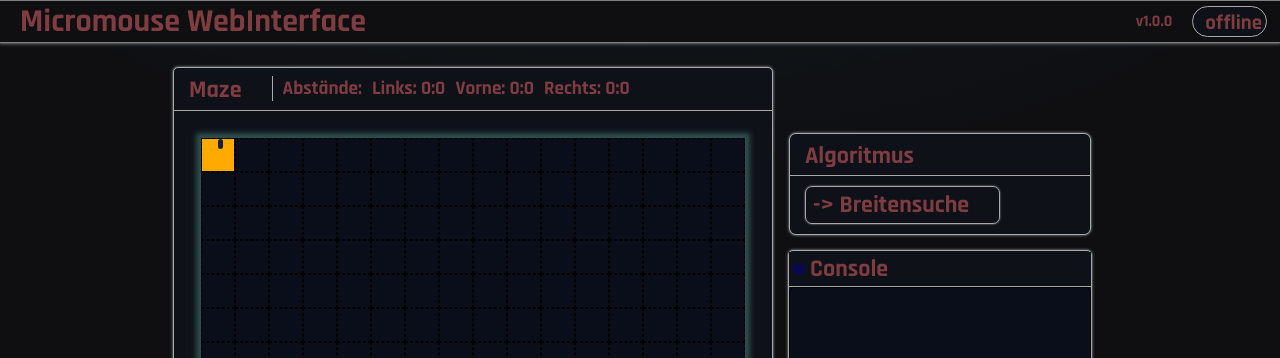
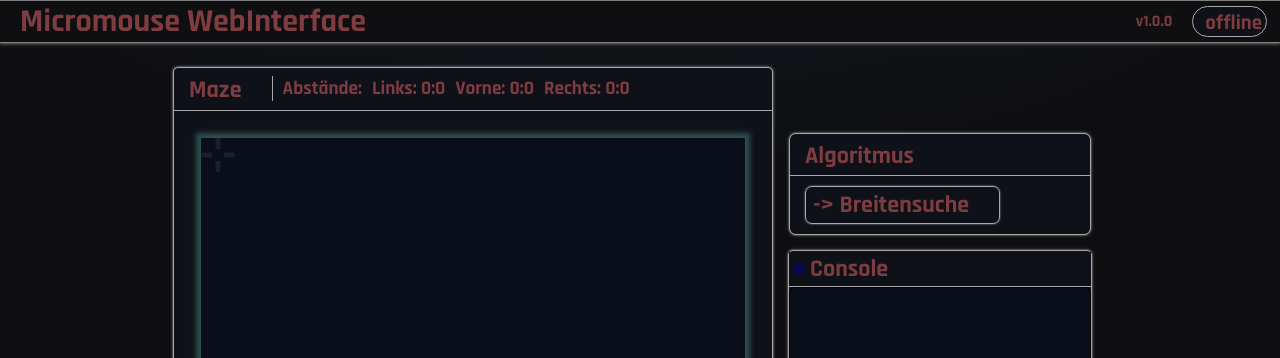
Before and after one commit to al83012/Informatik-Q12---Micromouse, a plain HTML site: page web-interface/web_frontend/home.html in a window 1280 px wide. Shown: the top 358 px of the page. Drawn offline with Linux system fonts and the light colour scheme; no server answers.

Commit message:
changed the design of maze ; added more to the arm system

```diff
--- a/web-interface/web_frontend/home.html
+++ b/web-interface/web_frontend/home.html
@@ -61,6 +61,9 @@
                 <div class="maze_tile">
                     <div class="sys-arm_container">
                         <div class="sys-arm_arm sys-arm_arm-n"></div>
+                        <div class="sys-arm_arm sys-arm_arm-s"></div>
+                        <div class="sys-arm_arm sys-arm_arm-e"></div>
+                        <div class="sys-arm_arm sys-arm_arm-w"></div>
                     </div>
                 </div>
                 <div class="maze_tile"></div>
--- a/web-interface/web_frontend/module/index.js
+++ b/web-interface/web_frontend/module/index.js
@@ -276,7 +276,7 @@ function convert_coords_to_index(i) {
 function select_square(square) {
     square.style.borderColor = "orange";
 
-    let borderAnim = new AnimBorderInner(20, square, 3, 2, 2, [1, 32, 32]);
+    let borderAnim = new AnimBorderInner(20, square, 3, 1, 2, [0, 34, 34]);
     Index.animHandler.addImmediate(borderAnim);
 
     current_state = ["point", "stopped"];
@@ -285,7 +285,7 @@ function select_square(square) {
 function unselect_square(square) {
     square.style.borderColor = "black";
 
-    let borderAnim = new AnimBorderInner(20, square, 2, 3, 1, [2, 30, 30]);
+    let borderAnim = new AnimBorderInner(20, square, 1, 3, 0, [2, 30, 30]);
     Index.animHandler.addImmediate(borderAnim);
 
     current_state = ["reset", "finished"];
--- a/web-interface/web_frontend/style.css
+++ b/web-interface/web_frontend/style.css
@@ -451,10 +451,10 @@ body {
 }
 
 .maze_tile {
-    width: 32px;
-    height: 32px;
+    width: 34px;
+    height: 34px;
     background-color: #0a0e1a;
-    border-width: 1px;
+    border-width: 0px;
     border-style: dashed;
     border-color: black;
 }
@@ -531,16 +531,17 @@ body {
  */
 
 .sys-arm_container {
+    position: relative;
     width: 100%;
     height: 100%;
-    background: #fa0;
+    /*background: #fa0;*/
     z-index: 18; /*the arm system operates on z-index 18 and above*/
 }
 
 .sys-arm_arm {
-    position: relative;
+    position: absolute;
     background: #1a1e2e;
-    border-radius: 3px;
+    border-radius: 2px;
     z-index: 19;
 }
 
@@ -548,8 +549,19 @@ body {
     width: 5px;
     height: calc(50% - 6px);
     left: 50%;
+    transform: translateX(-50%);
 }
+.sys-arm_arm-n { top: 0; border-radius: 2px 2px 0 0; }
+.sys-arm_arm-s { bottom: 0; border-radius: 0 0 2px 2px;}
 
+.sys-arm_arm-e, .sys-arm_arm-w {
+    height: 5px;
+    width: calc(50% - 6px);
+    top: 50%;
+    transform: translateY(-50%);
+}
+.sys-arm_arm-e { right: 0; border-radius: 0 2px 2px 0; }
+.sys-arm_arm-w { left: 0; border-radius: 2px 0 0 2px; }
 
 
 .unselectable {
```
